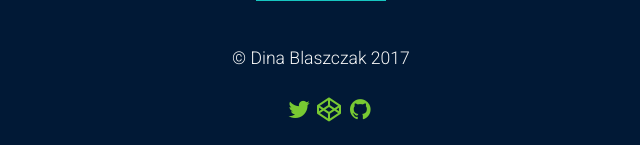
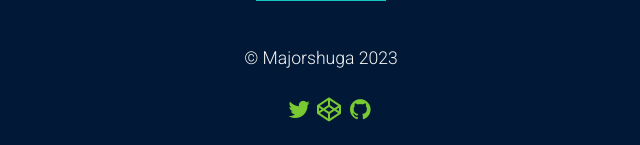
Before and after one commit to biodun-code/hoverEffects, a plain HTML site: page index.html in a window 1280 px wide. Shown: the part 667-812 px from the top of the page, 319-959 px from the left. Drawn offline with nearby package versions, Linux system fonts and the light colour scheme; some packages are replaced by stand-ins of ours; a script that the page names is missing; a web font is replaced by a local one.

Commit message:
Update index.html

```diff
--- a/index.html
+++ b/index.html
@@ -50,7 +50,7 @@
 </main>
 <!-- footer -->
 <footer class="footer">
-  <h2 class="footer__copyright">&copy; Dina Blaszczak 2017</h2>
+  <h2 class="footer__copyright">&copy; Majorshuga 2023</h2>
   <!-- footer social buttons -->
   <div class="footer__social-btn">
     <a href="https://twitter.com/TheMalni" target="_blank"><span class="fa fa-twitter fa-lg"></span></a>
```
